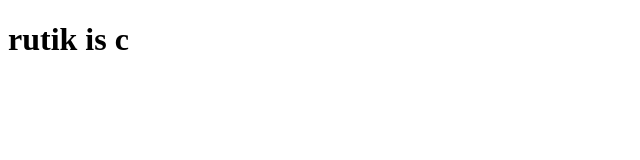
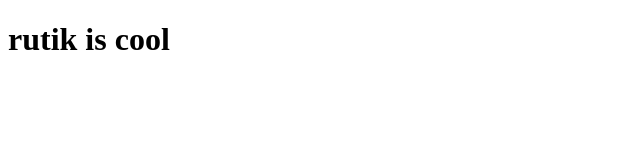
Before and after one commit to xtr18vj/three, a plain HTML site: page index.html in a window 1280 px wide. Shown: the full height of the page, 0-640 px from the left. Drawn offline with Linux system fonts and the light colour scheme.

Commit message:
git commitsadgsgs

```diff
--- a/index.html
+++ b/index.html
@@ -6,6 +6,6 @@
     <title>Document</title>
 </head>
 <body>
-    <h1>rutik is c</h1>
+    <h1>rutik is cool</h1>
 </body>
 </html>
```
